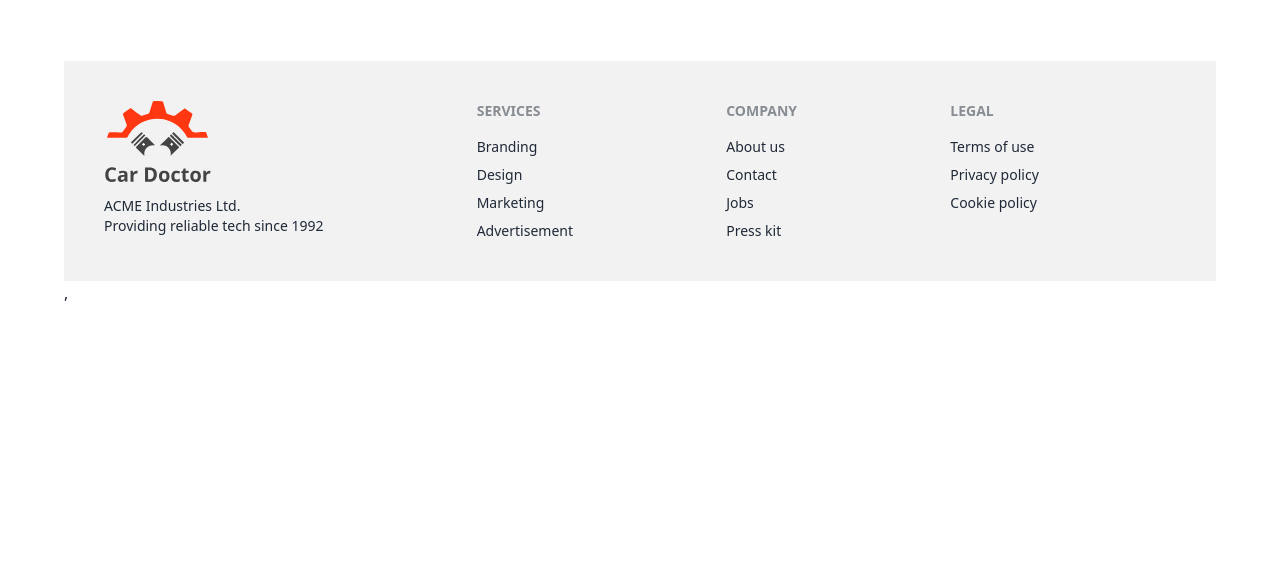
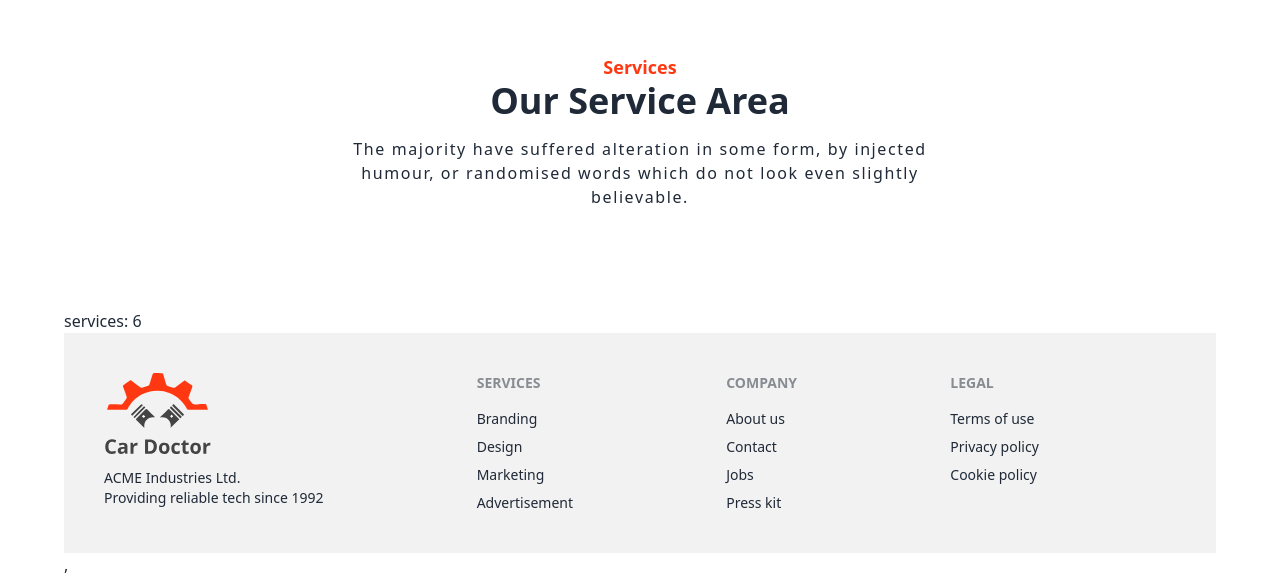
Before and after one commit to mahisurrahman/car-doctor, a React (Vite) app: page / in a window 1280 px wide. Shown: the part 1699-2276 px from the top of the page. Before the commit the page ends 2004 px from the top, so only its background shows below. Built offline with nearby package versions, Linux system fonts and the light colour scheme.

Commit message:
Blank Commit

```diff
--- a/src/Components/Pages/Home/Home.jsx
+++ b/src/Components/Pages/Home/Home.jsx
@@ -1,5 +1,6 @@
 import HomeAbout from "./About/HomeAbout";
 import Banner from "./Banner/Banner";
+import HomeServices from "./Services/HomeServices";
 
 
 const Home = () => {
@@ -7,6 +8,7 @@ const Home = () => {
         <div>
             <Banner></Banner>
             <HomeAbout></HomeAbout>
+            <HomeServices></HomeServices>
         </div>
     );
 };
--- /dev/null
+++ b/src/Components/Pages/Home/Services/HomeServices.jsx
@@ -0,0 +1,27 @@
+import { useEffect, useState } from "react";
+
+
+
+const HomeServices = () => {
+
+    const [services, setServices] = useState([]);
+    useEffect(() => {
+        fetch('services.json')
+        .then(res=> res.json())
+        .then(data=> setServices(data));
+    }, [])
+    return (
+        <div>
+            <div className="text-center mb-[100px]">
+                <p className='-mt-2 text-lg font-bold text-[#FF3811]'>Services</p>
+                <h3 className="text-4xl font-bold">Our Service Area</h3>
+                <p className="pt-4 text-md font-thin tracking-widest w-[600px] mx-auto">The majority have suffered alteration in some form, by injected humour, or randomised words which do not look even slightly believable. </p>
+            </div>
+            <div>
+                <p>services: {services.length}</p>
+            </div>
+        </div>
+    );
+};
+
+export default HomeServices;
```
